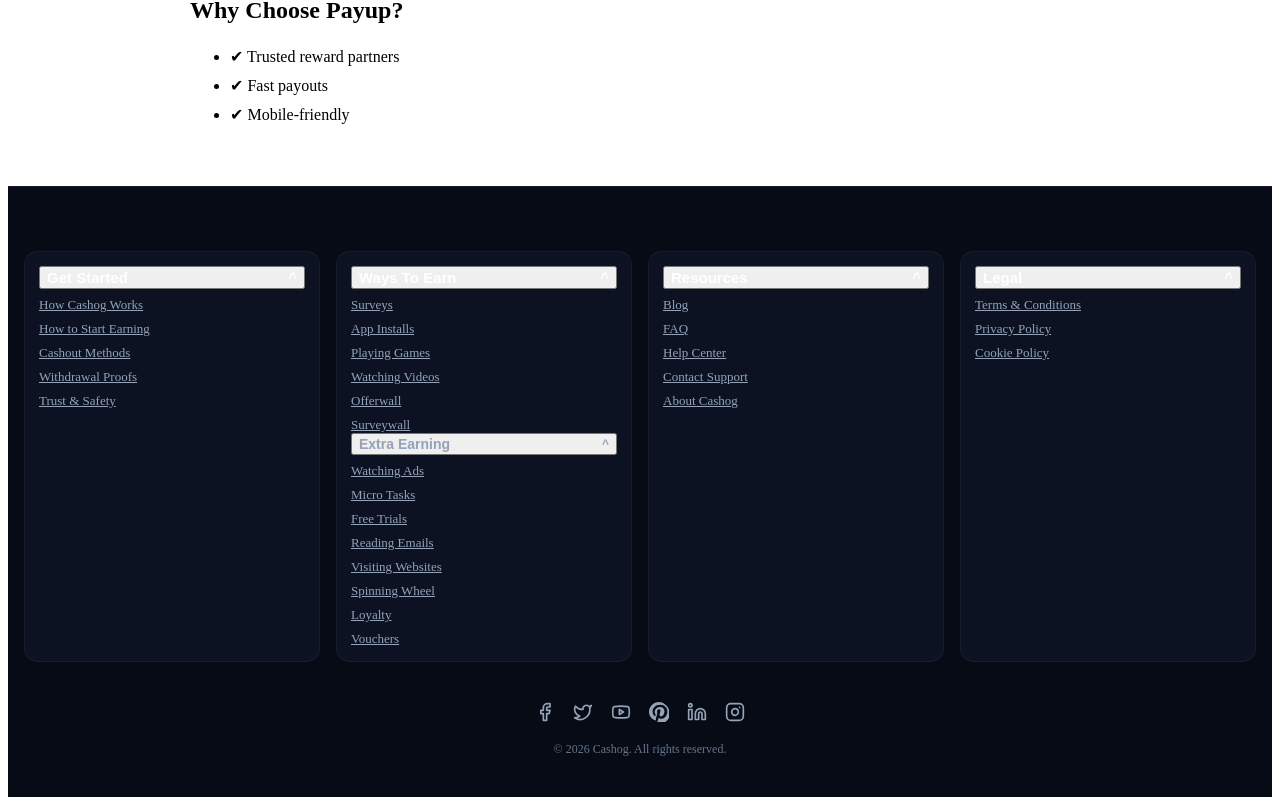
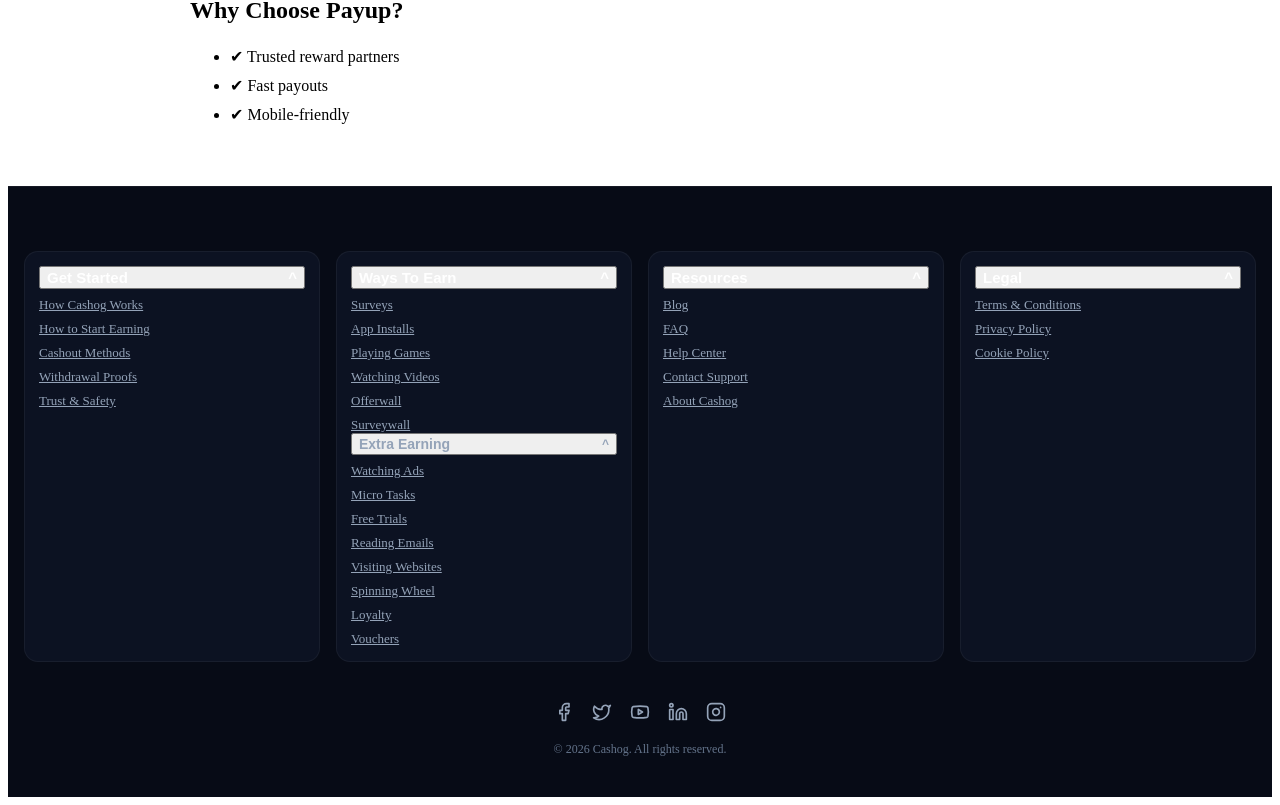
Before and after one commit to tool63/cashin, a Next.js app: page / in a window 1280 px wide. Shown: the part 460-1265 px from the top of the page. Built offline with nearby package versions, Linux system fonts and the light colour scheme.

Commit message:
Update Footer.tsx

```diff
--- a/app/components/Footer.tsx
+++ b/app/components/Footer.tsx
@@ -4,45 +4,57 @@ import { useState } from "react";
 import Link from "next/link";
 import { Facebook, Twitter, Youtube, Linkedin, Instagram } from "lucide-react";
 
-// Inline Pinterest icon
-const PinterestIcon = (props: React.SVGProps<SVGSVGElement>) => (
-  <svg
-    {...props}
-    xmlns="http://www.w3.org/2000/svg"
-    fill="currentColor"
-    viewBox="0 0 24 24"
-  >
-    <path d="M12 0C5.372 0 0 5.372 0 12c0 4.99 3.657 9.128 8.438 10.234-.117-.868-.223-2.2.047-3.15.243-.828 1.563-5.268 1.563-5.268s-.398-.797-.398-1.976c0-1.85 1.073-3.234 2.407-3.234 1.136 0 1.686.852 1.686 1.874 0 1.142-.728 2.85-1.103 4.434-.315 1.314.666 2.384 1.976 2.384 2.37 0 3.957-3.063 3.957-6.667 0-2.727-1.83-4.762-5.354-4.762-3.925 0-6.366 2.94-6.366 5.966 0 1.182.454 2.448 1.021 3.14.113.137.129.256.097.395-.107.437-.347 1.382-.393 1.577-.062.265-.2.322-.465.194-1.74-.814-2.827-3.338-2.827-5.378 0-4.375 3.179-8.394 9.169-8.394 4.811 0 8.544 3.438 8.544 8.044 0 4.794-3.02 8.657-7.21 8.657-1.405 0-2.725-.73-3.174-1.587l-.864 3.286c-.312 1.19-1.157 2.673-1.72 3.583 1.291.397 2.654.612 4.073.612 6.628 0 12-5.372 12-12S18.628 0 12 0z" />
-  </svg>
-);
+const BASE_URL = "https://payup-pi.vercel.app";
 
-const BASE_URL = "https://payup-pi.vercel.app";
 type ToggleMap = Record<string, boolean>;
 
 export default function Footer() {
   const [open, setOpen] = useState<ToggleMap>({});
   const [subOpen, setSubOpen] = useState<ToggleMap>({});
 
-  const toggle = (key: string) => setOpen((p) => ({ ...p, [key]: !p[key] }));
-  const toggleSub = (key: string) => setSubOpen((p) => ({ ...p, [key]: !p[key] }));
+  const toggle = (key: string) =>
+    setOpen((p) => ({ ...p, [key]: !p[key] }));
 
-  const Section = ({ id, title, children }: { id: string; title: string; children: React.ReactNode }) => (
+  const toggleSub = (key: string) =>
+    setSubOpen((p) => ({ ...p, [key]: !p[key] }));
+
+  const Section = ({
+    id,
+    title,
+    children,
+  }: {
+    id: string;
+    title: string;
+    children: React.ReactNode;
+  }) => (
     <div className="footer-box">
       <button className="footer-title" onClick={() => toggle(id)}>
         {title}
         <span className={`caret ${open[id] ? "open" : ""}`}>^</span>
       </button>
-      <div className={`footer-list ${open[id] ? "show" : ""}`}>{children}</div>
+      <div className={`footer-list ${open[id] ? "show" : ""}`}>
+        {children}
+      </div>
     </div>
   );
 
-  const SubSection = ({ id, title, children }: { id: string; title: string; children: React.ReactNode }) => (
+  const SubSection = ({
+    id,
+    title,
+    children,
+  }: {
+    id: string;
+    title: string;
+    children: React.ReactNode;
+  }) => (
     <div className="footer-sub">
       <button className="footer-subtitle" onClick={() => toggleSub(id)}>
         {title}
         <span className={`caret small ${subOpen[id] ? "open" : ""}`}>^</span>
       </button>
-      <div className={`footer-sublist ${subOpen[id] ? "show" : ""}`}>{children}</div>
+      <div className={`footer-sublist ${subOpen[id] ? "show" : ""}`}>
+        {children}
+      </div>
     </div>
   );
 
@@ -71,6 +83,7 @@ export default function Footer() {
             <A href="/watch-videos" label="Watching Videos" />
             <A href="/offerwall" label="Offerwall" />
             <A href="/surveywall" label="Surveywall" />
+
             <SubSection id="extra" title="Extra Earning">
               <A href="/watch-ads" label="Watching Ads" />
               <A href="/micro-tasks" label="Micro Tasks" />
@@ -98,16 +111,15 @@ export default function Footer() {
           </Section>
         </div>
 
-        <div className="footer-social flex gap-4 mt-6">
-          <Facebook className="h-6 w-6" />
-          <Twitter className="h-6 w-6" />
-          <Youtube className="h-6 w-6" />
-          <PinterestIcon className="h-6 w-6" />
-          <Linkedin className="h-6 w-6" />
-          <Instagram className="h-6 w-6" />
+        <div className="footer-social flex gap-4 mt-8 text-gray-400">
+          <Facebook className="hover:text-blue-500 cursor-pointer" />
+          <Twitter className="hover:text-sky-400 cursor-pointer" />
+          <Youtube className="hover:text-red-500 cursor-pointer" />
+          <Linkedin className="hover:text-blue-600 cursor-pointer" />
+          <Instagram className="hover:text-pink-500 cursor-pointer" />
         </div>
 
-        <div className="footer-copy mt-4 text-gray-400">
+        <div className="footer-copy mt-6 text-gray-500 text-sm">
           © {new Date().getFullYear()} Cashog. All rights reserved.
         </div>
       </div>
```
